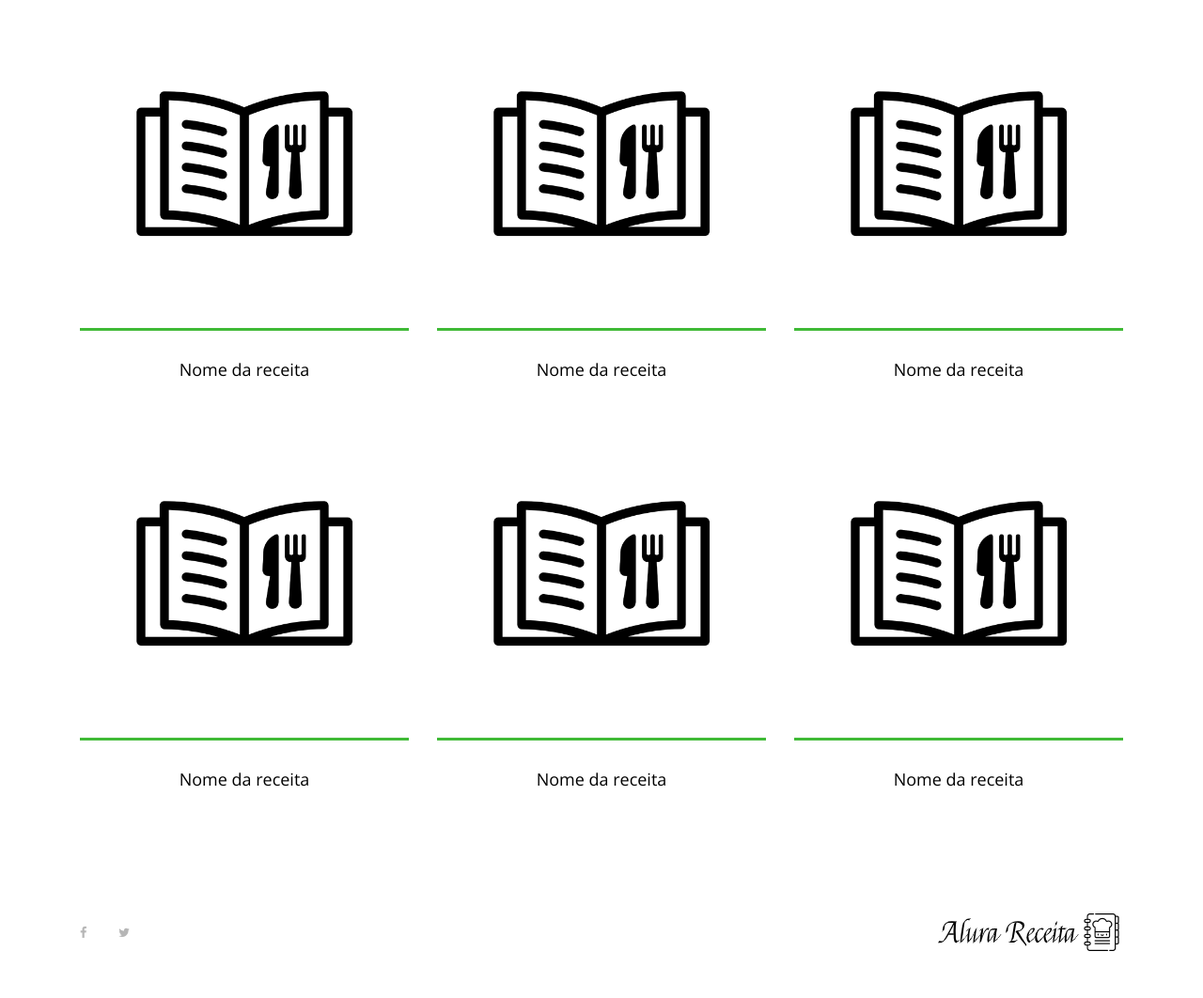
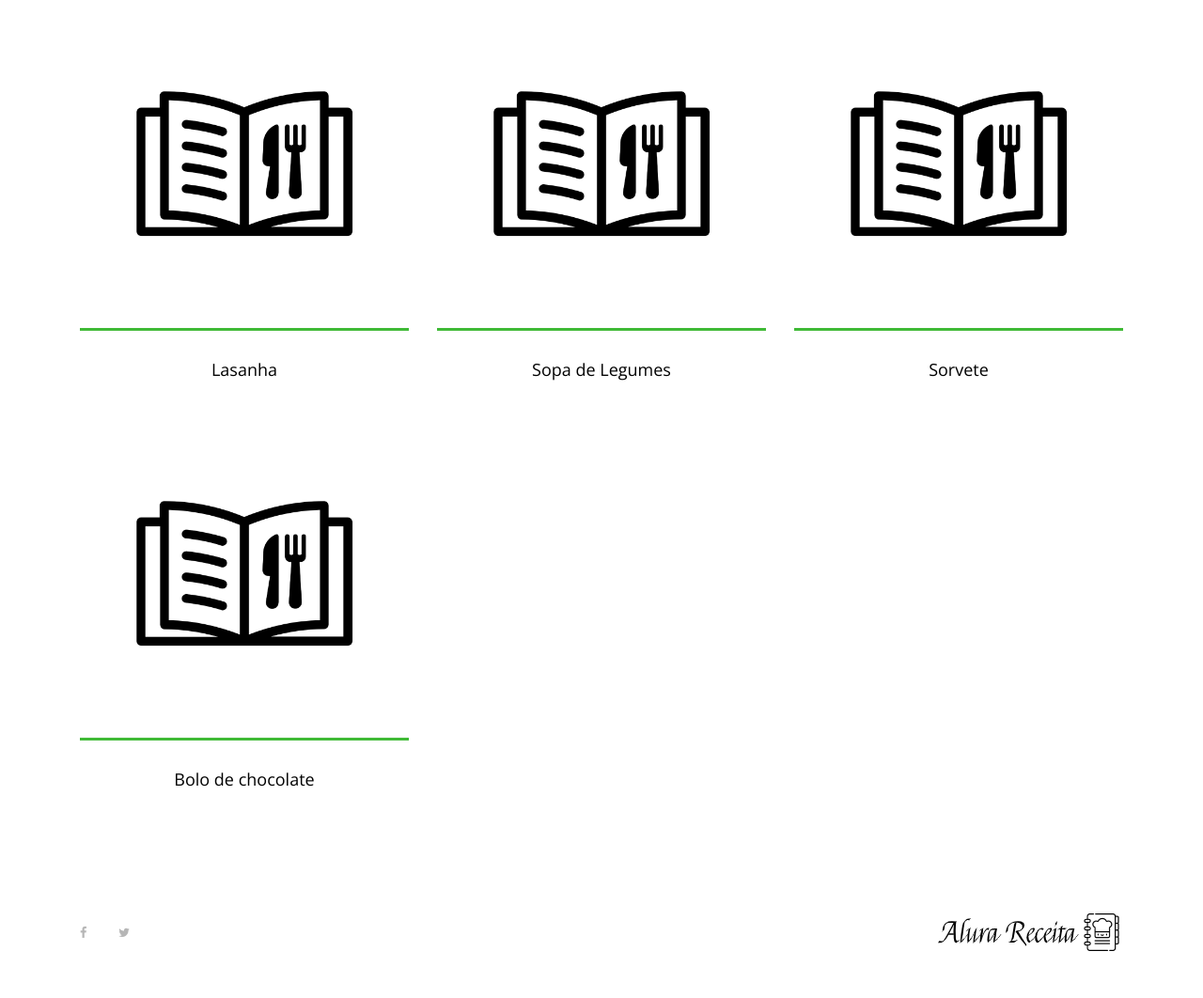
Before and after one commit to yanfonseca/django_restaurant, a Django app: page / in a window 1280 px wide. Shown: the part 196-1258 px from the top of the page at 94% size. Run offline with Django 3.2, Linux system fonts and the light colour scheme; some libraries are stand-ins or nearby versions.

Commit message:
Receita pode ser adicionada dinamicamente no html

```diff
--- a/menu/templates/index.html
+++ b/menu/templates/index.html
@@ -34,77 +34,20 @@
     <section class="best-receipe-area">
         <div class="container">
             <div class="row">
-                <!-- Single Best Receipe Area -->
-                <div class="col-12 col-sm-6 col-lg-4">
-                    <div class="single-best-receipe-area mb-30">
-                        <img src="{% static 'img/bg-img/foto_receita.png' %}" alt="">
-                        <div class="receipe-content">
-                            <a href={% url 'receita' %}>
-                                <h5>Nome da receita</h5>
-                            </a>
-                        </div>
-                    </div>
-                </div>
-
+                {% for key, recipe_name in recipe_names.items %}
                 <!-- Single Best Receipe Area -->
                 <div class="col-12 col-sm-6 col-lg-4">
                     <div class="single-best-receipe-area mb-30">
                         <img src="{% static 'img/bg-img/foto_receita.png' %}" alt="">
                         <div class="receipe-content">
                             <a href="receita.html">
-                                <h5>Nome da receita</h5>
+                                <h5>{{recipe_name}}</h5>
                             </a>
                         </div>
                     </div>
                 </div>
+                {% endfor %}
 
-                <!-- Single Best Receipe Area -->
-                <div class="col-12 col-sm-6 col-lg-4">
-                    <div class="single-best-receipe-area mb-30">
-                        <img src="{% static 'img/bg-img/foto_receita.png' %}" alt="">
-                        <div class="receipe-content">
-                            <a href="receita.html">
-                                <h5>Nome da receita</h5>
-                            </a>
-                        </div>
-                    </div>
-                </div>
-
-                <!-- Single Best Receipe Area -->
-                <div class="col-12 col-sm-6 col-lg-4">
-                    <div class="single-best-receipe-area mb-30">
-                        <img src="{% static 'img/bg-img/foto_receita.png' %}" alt="">
-                        <div class="receipe-content">
-                            <a href="receita.html">
-                                <h5>Nome da receita</h5>
-                            </a>
-                        </div>
-                    </div>
-                </div>
-
-                <!-- Single Best Receipe Area -->
-                <div class="col-12 col-sm-6 col-lg-4">
-                    <div class="single-best-receipe-area mb-30">
-                        <img src="{% static 'img/bg-img/foto_receita.png' %}" alt="">
-                        <div class="receipe-content">
-                            <a href="receita.html">
-                                <h5>Nome da receita</h5>
-                            </a>
-                        </div>
-                    </div>
-                </div>
-
-                <!-- Single Best Receipe Area -->
-                <div class="col-12 col-sm-6 col-lg-4">
-                    <div class="single-best-receipe-area mb-30">
-                        <img src="{% static 'img/bg-img/foto_receita.png' %}" alt="">
-                        <div class="receipe-content">
-                            <a href="receita.html">
-                                <h5>Nome da receita</h5>
-                            </a>
-                        </div>
-                    </div>
-                </div>
             </div>
         </div>
     </section>
--- a/menu/views.py
+++ b/menu/views.py
@@ -3,7 +3,19 @@ from django.shortcuts import render
 # Create your views here.
 
 def home(request):
-    return render(request,'index.html')
+
+    recipes = {
+        1:'Lasanha',
+        2: 'Sopa de Legumes',
+        3: 'Sorvete',
+        4: 'Bolo de chocolate'
+        }
+
+    context = {
+        'recipe_names': recipes
+    }
+
+    return render(request,'index.html', context)
 
 def receita(request):
     return render(request, 'receita.html')
```
